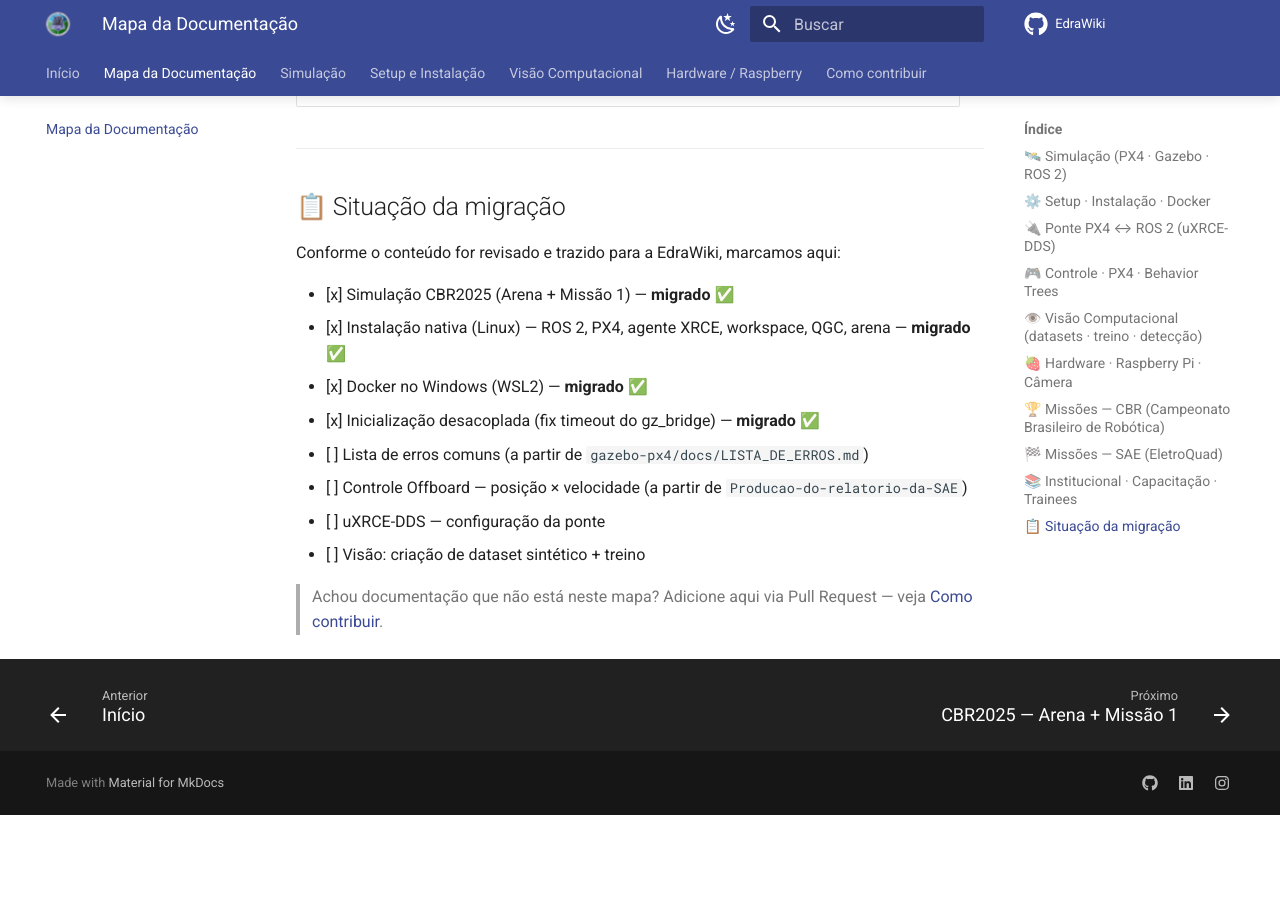
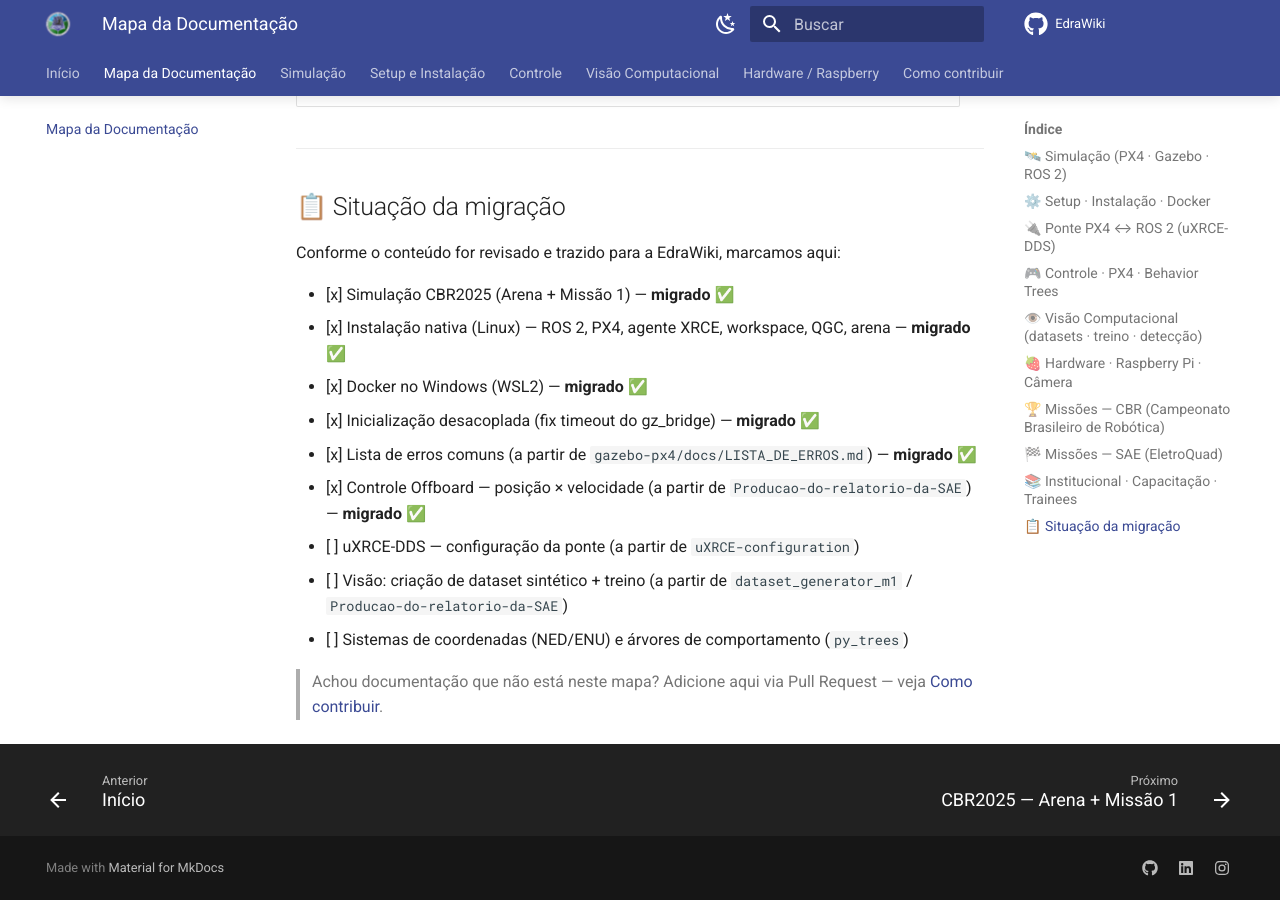
Before and after one commit to edra-unb-fga/EdraWiki, an MkDocs documentation site: the page built from docs/mapa-da-documentacao.md, in a window 1280 px wide and 900 px high, scrolled down 4220 px. Built offline with MkDocs 1.6.1 and Material for MkDocs 9.7.7, drawn with Linux system fonts in a browser that asks for light colours; comment, search, counter and statistics services are not loaded; before the commit the page ends 5035 px from its top, so only the background shows below that.

Commit message:
docs: registra Controle e Lista de erros na navegação, home e mapa

```diff
--- a/docs/mapa-da-documentacao.md
+++ b/docs/mapa-da-documentacao.md
@@ -120,10 +120,11 @@ Conforme o conteúdo for revisado e trazido para a EdraWiki, marcamos aqui:
 - [x] Instalação nativa (Linux) — ROS 2, PX4, agente XRCE, workspace, QGC, arena — **migrado** ✅
 - [x] Docker no Windows (WSL2) — **migrado** ✅
 - [x] Inicialização desacoplada (fix timeout do gz_bridge) — **migrado** ✅
-- [ ] Lista de erros comuns (a partir de `gazebo-px4/docs/LISTA_DE_ERROS.md`)
-- [ ] Controle Offboard — posição × velocidade (a partir de `Producao-do-relatorio-da-SAE`)
-- [ ] uXRCE-DDS — configuração da ponte
-- [ ] Visão: criação de dataset sintético + treino
+- [x] Lista de erros comuns (a partir de `gazebo-px4/docs/LISTA_DE_ERROS.md`) — **migrado** ✅
+- [x] Controle Offboard — posição × velocidade (a partir de `Producao-do-relatorio-da-SAE`) — **migrado** ✅
+- [ ] uXRCE-DDS — configuração da ponte (a partir de `uXRCE-configuration`)
+- [ ] Visão: criação de dataset sintético + treino (a partir de `dataset_generator_m1` / `Producao-do-relatorio-da-SAE`)
+- [ ] Sistemas de coordenadas (NED/ENU) e árvores de comportamento (`py_trees`)
 
 > Achou documentação que não está neste mapa? Adicione aqui via Pull Request —
 > veja [Como contribuir](contribuir.md).
--- a/mkdocs.yml
+++ b/mkdocs.yml
@@ -10,10 +10,14 @@ nav:
   - Simulação:
       - CBR2025 — Arena + Missão 1: 'simulacao/cbr2025-arena-missao1.md'
       - Inicialização desacoplada (fix timeout): 'simulacao/inicializacao-desacoplada.md'
+      - Lista de erros comuns: 'simulacao/erros-comuns.md'
   - Setup e Instalação:
       - Visão geral: 'setup/index.md'
       - Instalação nativa (Linux): 'setup/instalacao-nativa.md'
       - Docker no Windows (WSL2): 'setup/docker-windows.md'
+  - Controle:
+      - Visão geral: 'controle/index.md'
+      - Modo Offboard (posição × velocidade): 'controle/offboard.md'
   - Visão Computacional:
       - Visão geral: 'visao/index.md'
   - Hardware / Raspberry:
```
Also changed, not shown: docs/index.md (+7 -0 lines).
